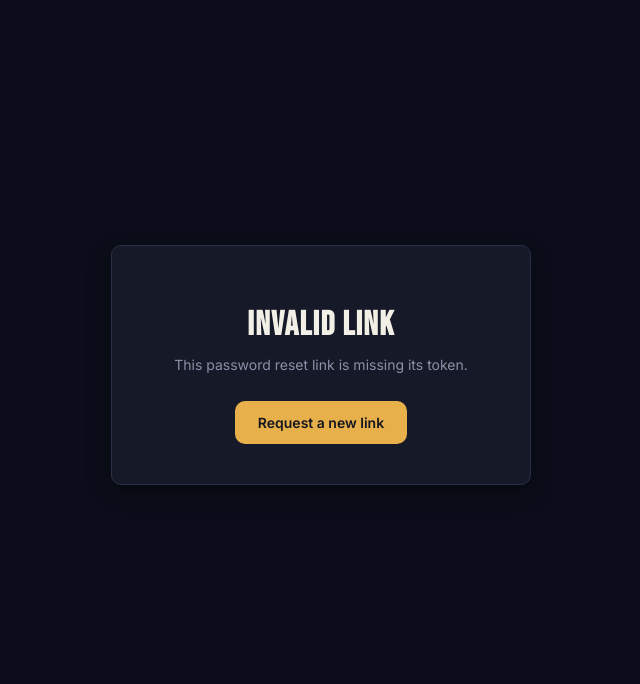
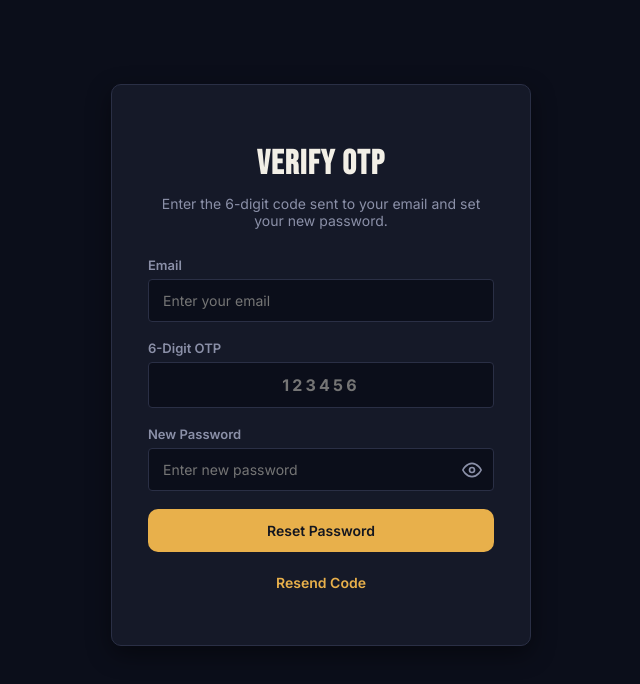
Before and after one commit to jeyagurubalaji/MovieTime-MovieRecommendationHub, a React (Vite) app in the folder Frontend/: page /reset-password in a window 1280 px wide. Shown: the top 684 px of the page, without its empty margins (319-959 px from the left). Built offline with nearby package versions, Linux system fonts and the light colour scheme; no server answers.

Commit message:
Update ResetPasswordRequest validation fields from token to email and 6-digit OTP

```diff
--- a/Frontend/src/pages/ResetPassword.jsx
+++ b/Frontend/src/pages/ResetPassword.jsx
@@ -1,12 +1,14 @@
 import { useState } from 'react'
-import { Link, useNavigate, useSearchParams } from 'react-router-dom'
+import { Link, useLocation, useNavigate } from 'react-router-dom'
 import { authService } from '../services/authService'
+import PasswordInput from '../components/PasswordInput'
 
 export default function ResetPassword() {
-  const [searchParams] = useSearchParams()
-  const token = searchParams.get('token') || ''
+  const location = useLocation()
   const navigate = useNavigate()
 
+  const [email, setEmail] = useState(location.state?.email || '')
+  const [otp, setOtp] = useState('')
   const [password, setPassword] = useState('')
   const [error, setError] = useState('')
   const [submitting, setSubmitting] = useState(false)
@@ -17,49 +19,75 @@ export default function ResetPassword() {
     setError('')
     setSubmitting(true)
     try {
-      await authService.resetPassword(token, password)
+      await authService.resetPassword(email, otp, password)
       setDone(true)
       setTimeout(() => navigate('/login'), 2000)
     } catch (err) {
-      setError(err.response?.data?.message || 'Unable to reset password. The link may have expired.')
+      setError(err.response?.data?.message || 'Unable to reset password. Check your OTP and try again.')
     } finally {
       setSubmitting(false)
     }
   }
 
-  if (!token) {
-    return (
-      <div className="auth-page">
-        <div className="card auth-card">
-          <h1 className="display">Invalid Link</h1>
-          <p className="auth-subtitle">This password reset link is missing its token.</p>
-          <Link to="/forgot-password" className="btn btn-primary">Request a new link</Link>
-        </div>
-      </div>
-    )
-  }
-
   return (
     <div className="auth-page">
       <div className="card auth-card">
-        <h1 className="display">Set New Password</h1>
-        <p className="auth-subtitle">Choose a new password for your account.</p>
+        <h1 className="display">Verify OTP</h1>
+        <p className="auth-subtitle">Enter the 6-digit code sent to your email and set your new password.</p>
 
         {error && <div className="form-error-banner">{error}</div>}
 
         {done ? (
-          <p style={{ color: 'var(--success)', fontSize: 14 }}>Password updated. Redirecting to sign in…</p>
+          <p style={{ color: 'var(--success)', fontSize: 14 }}>Password reset successfully! Redirecting to sign in…</p>
         ) : (
           <form onSubmit={handleSubmit}>
             <div className="field">
-              <label htmlFor="password">New password</label>
-              <input id="password" type="password" required minLength={8} value={password} onChange={(e) => setPassword(e.target.value)} />
+              <label htmlFor="email">Email</label>
+              <input
+                id="email"
+                type="email"
+                required
+                placeholder="Enter your email"
+                value={email}
+                onChange={(e) => setEmail(e.target.value)}
+              />
             </div>
+
+            <div className="field">
+              <label htmlFor="otp">6-Digit OTP</label>
+              <input
+                id="otp"
+                type="text"
+                required
+                maxLength={6}
+                placeholder="123456"
+                value={otp}
+                onChange={(e) => setOtp(e.target.value)}
+                style={{ letterSpacing: '0.2em', textAlign: 'center', fontSize: '16px', fontWeight: 'bold' }}
+              />
+            </div>
+
+            <div className="field">
+              <label htmlFor="password">New Password</label>
+              <PasswordInput
+                id="password"
+                required
+                minLength={8}
+                placeholder="Enter new password"
+                value={password}
+                onChange={(e) => setPassword(e.target.value)}
+              />
+            </div>
+
             <button type="submit" className="btn btn-primary btn-block" disabled={submitting}>
-              {submitting ? 'Updating…' : 'Update Password'}
+              {submitting ? 'Updating…' : 'Reset Password'}
             </button>
           </form>
         )}
+
+        <p className="auth-footer-link">
+          <Link to="/forgot-password">Resend Code</Link>
+        </p>
       </div>
     </div>
   )
```
